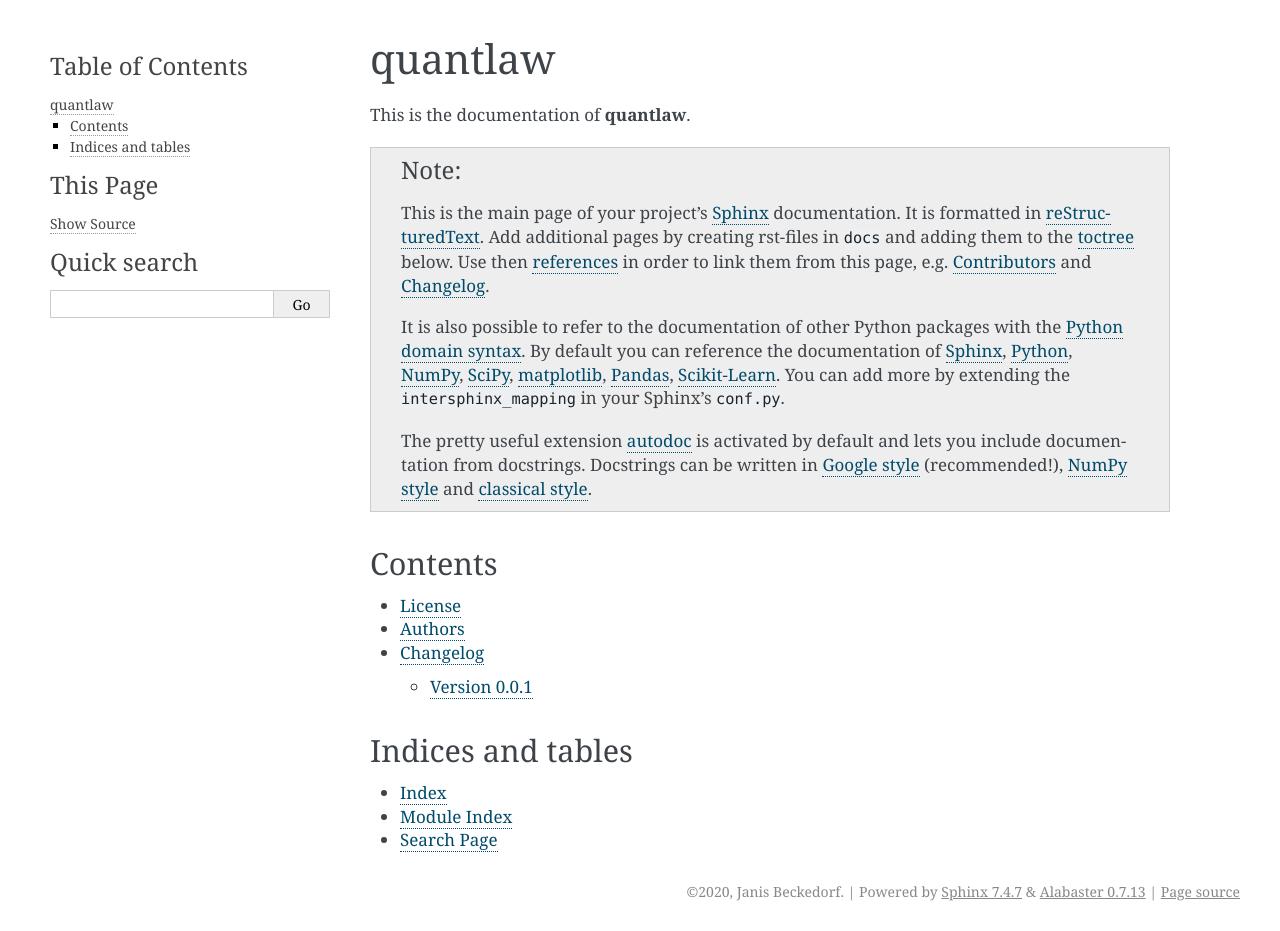
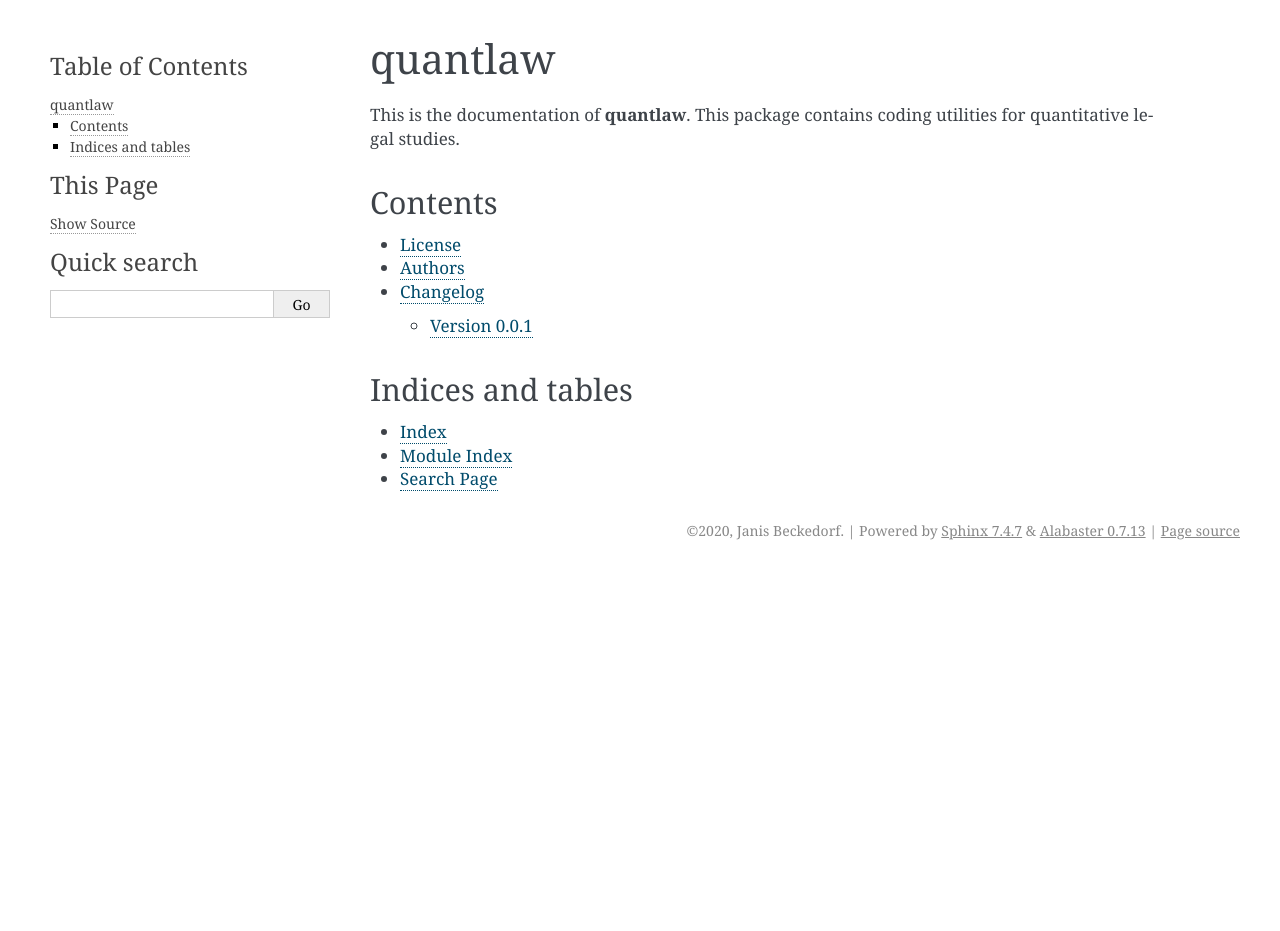
Before and after one commit to QuantLaw/quantlaw, a Sphinx documentation site: the page built from docs/index.rst, in a window 1280 px wide. Built offline with Sphinx 7.4.7, drawn with Linux system fonts in a browser that asks for light colours; pages that are not in the unit, such as notebooks, are missing from menus; the version number is read from the project's files by our own code; after the commit the page ends 900 px from its top, so only the background shows below that.

Commit message:
improve docs

```diff
--- a/docs/index.rst
+++ b/docs/index.rst
@@ -3,24 +3,7 @@
 ========
 
 This is the documentation of **quantlaw**.
-
-.. note::
-
-    This is the main page of your project's `Sphinx`_ documentation.
-    It is formatted in `reStructuredText`_. Add additional pages
-    by creating rst-files in ``docs`` and adding them to the `toctree`_ below.
-    Use then `references`_ in order to link them from this page, e.g.
-    :ref:`authors` and :ref:`changes`.
-
-    It is also possible to refer to the documentation of other Python packages
-    with the `Python domain syntax`_. By default you can reference the
-    documentation of `Sphinx`_, `Python`_, `NumPy`_, `SciPy`_, `matplotlib`_,
-    `Pandas`_, `Scikit-Learn`_. You can add more by extending the
-    ``intersphinx_mapping`` in your Sphinx's ``conf.py``.
-
-    The pretty useful extension `autodoc`_ is activated by default and lets
-    you include documentation from docstrings. Docstrings can be written in
-    `Google style`_ (recommended!), `NumPy style`_ and `classical style`_.
+This package contains coding utilities for quantitative legal studies.
 
 
 Contents
```
